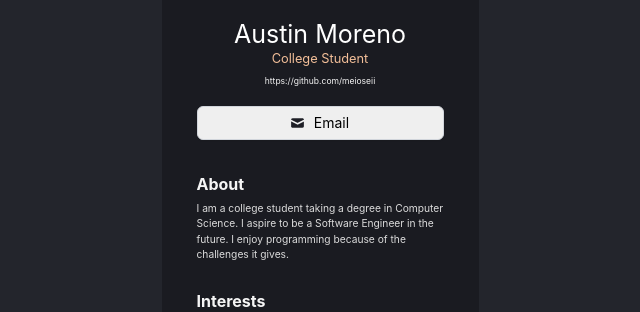
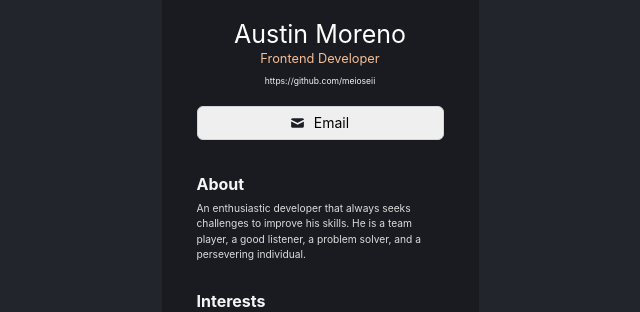
Before and after one commit to meioseii/business-card, a React (Vite) app: page / in a window 1280 px wide. Shown: the part 329-641 px from the top of the page, without its empty margins (320-960 px from the left). Built offline with nearby package versions, Linux system fonts and the light colour scheme.

Commit message:
changed the about section

```diff
--- a/src/About.jsx
+++ b/src/About.jsx
@@ -5,7 +5,7 @@ export default function About() {
     return (
         <div className='about-container'>
             <h4 className='about-header'>About</h4>
-            <div className='about-info'>I am a college student taking a degree in Computer Science. I aspire to be a Software Engineer in the future. I enjoy programming because of the challenges it gives.</div>
+            <div className='about-info'>An enthusiastic developer that always seeks challenges to improve his skills. He is a team player, a good listener, a problem solver, and a persevering individual.</div>
         </div>
     )
 }
--- a/src/Info.jsx
+++ b/src/Info.jsx
@@ -5,7 +5,7 @@ export default function Info() {
     return (
         <div className='info'>
             <div className='name'>Austin Moreno</div>
-            <div className='profession'>College Student</div>
+            <div className='profession'>Frontend Developer</div>
             <div className='site'><small>https://github.com/meioseii</small></div>
         </div>
     )
```
